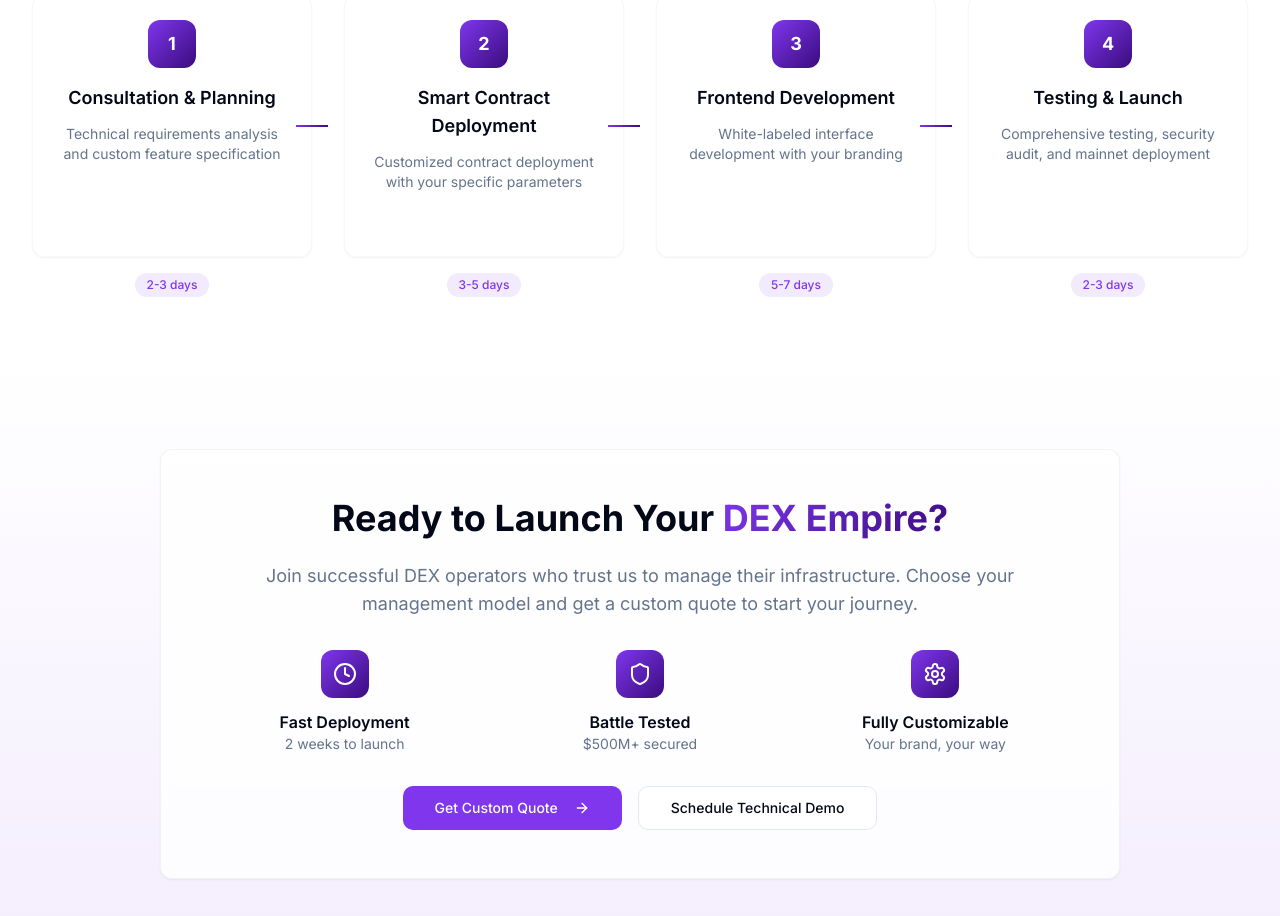
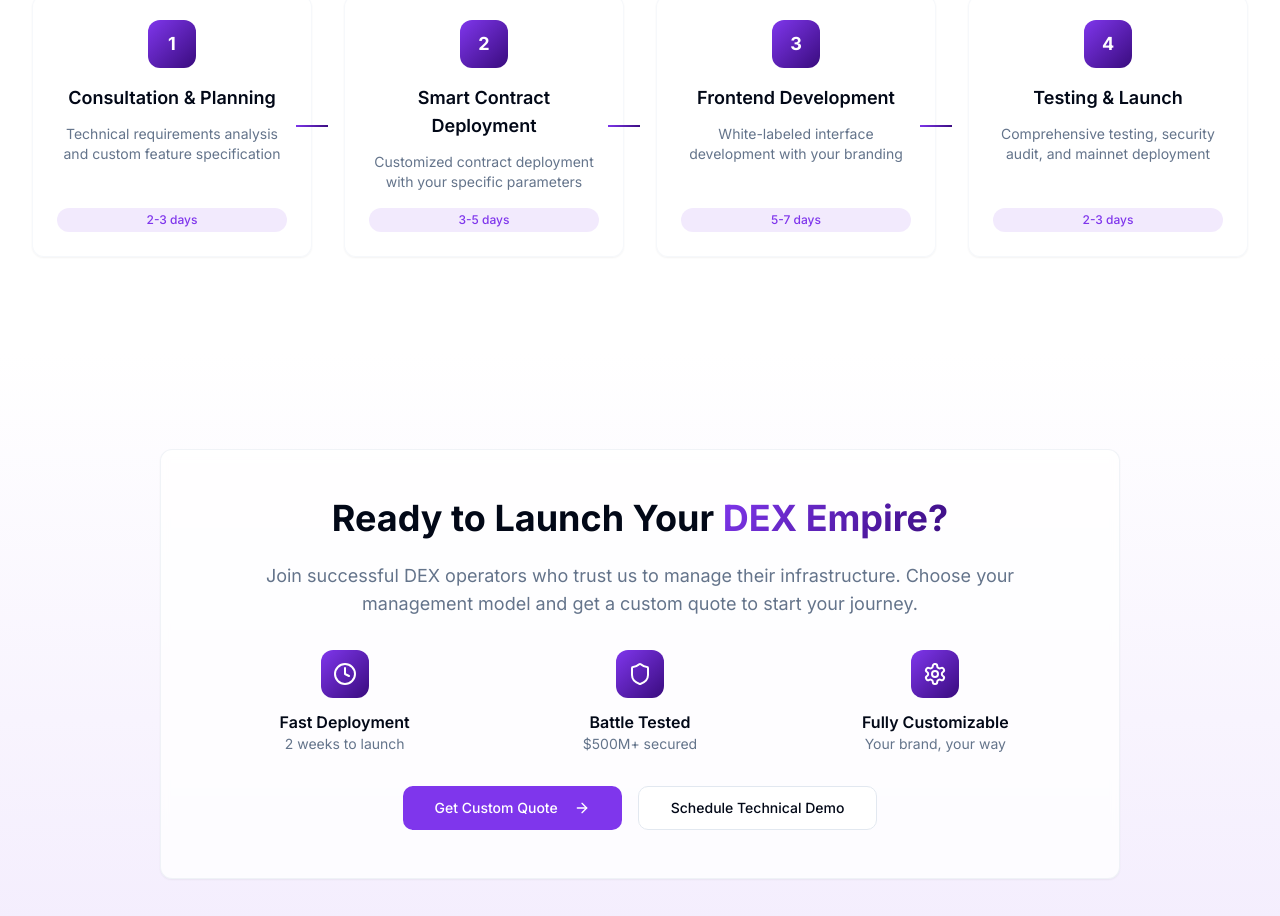
Before and after one commit to Davide-Fi/curaga-ag-reborn, a React (Vite) app: page /dex-white-label in a window 1280 px wide. Shown: the part 3620-4536 px from the top of the page. Built offline with nearby package versions, Linux system fonts and the light colour scheme.

Commit message:
Reverted to commit 2d5d044dbb4f48fa34d3fe5b5aad55af585d7b6e

```diff
--- a/src/pages/DexWhiteLabel.tsx
+++ b/src/pages/DexWhiteLabel.tsx
@@ -301,12 +301,11 @@ const DexWhiteLabel = () => {
                     <span className="text-white font-bold text-lg">{step.step}</span>
                   </div>
                   <h3 className="text-lg font-semibold text-foreground mb-3 text-center">{step.title}</h3>
-                  <p className="text-sm text-muted-foreground text-center flex-grow">{step.description}</p>
+                  <p className="text-sm text-muted-foreground mb-4 text-center flex-grow">{step.description}</p>
+                  <div className="text-xs text-primary font-medium text-center bg-primary/10 rounded-full px-3 py-1 mt-auto">
+                    {step.duration}
+                  </div>
                 </Card>
-
-                <div className="text-xs text-primary font-medium text-center bg-primary/10 rounded-full px-3 py-1 mt-4 mx-auto w-fit">
-                  {step.duration}
-                </div>
 
                 {index < integrationSteps.length - 1 && (
                   <div className="hidden lg:block absolute top-1/2 -translate-y-1/2 -right-4 w-8 h-0.5 bg-gradient-primary z-10"></div>
```
